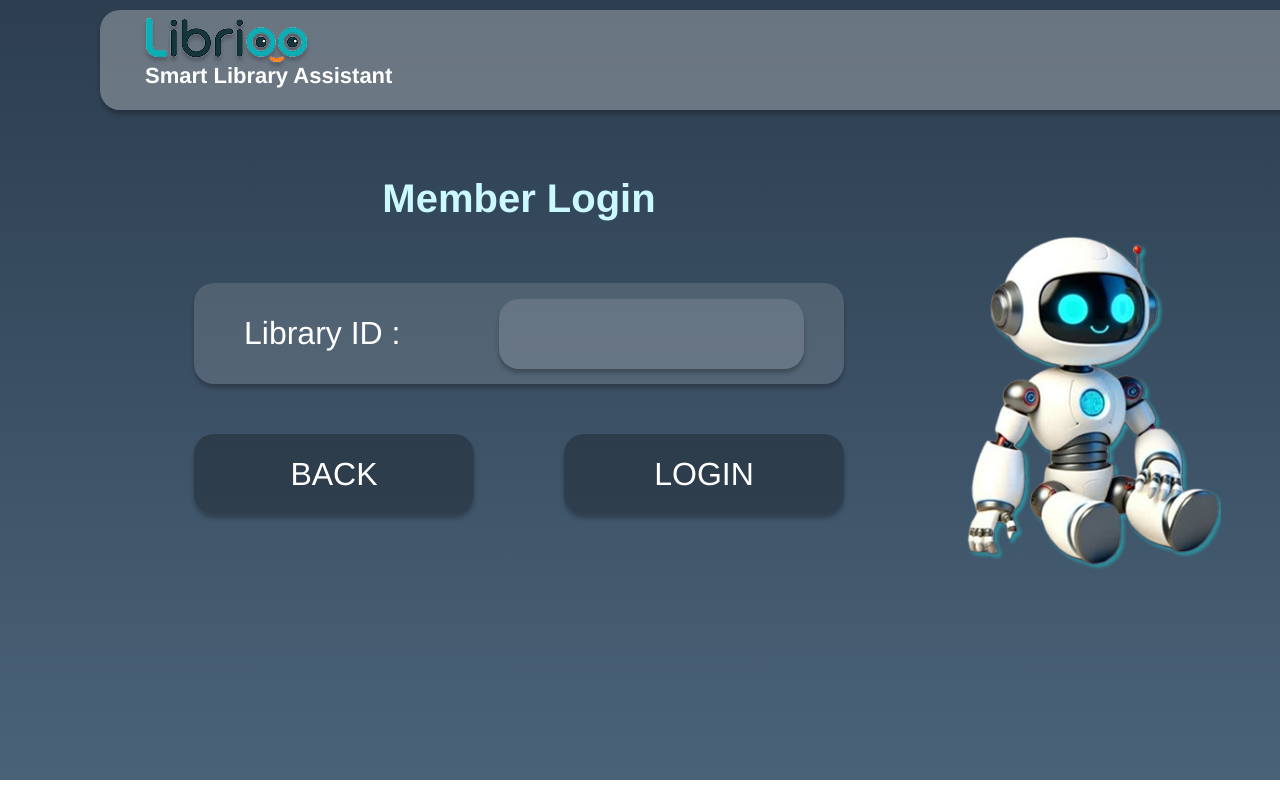
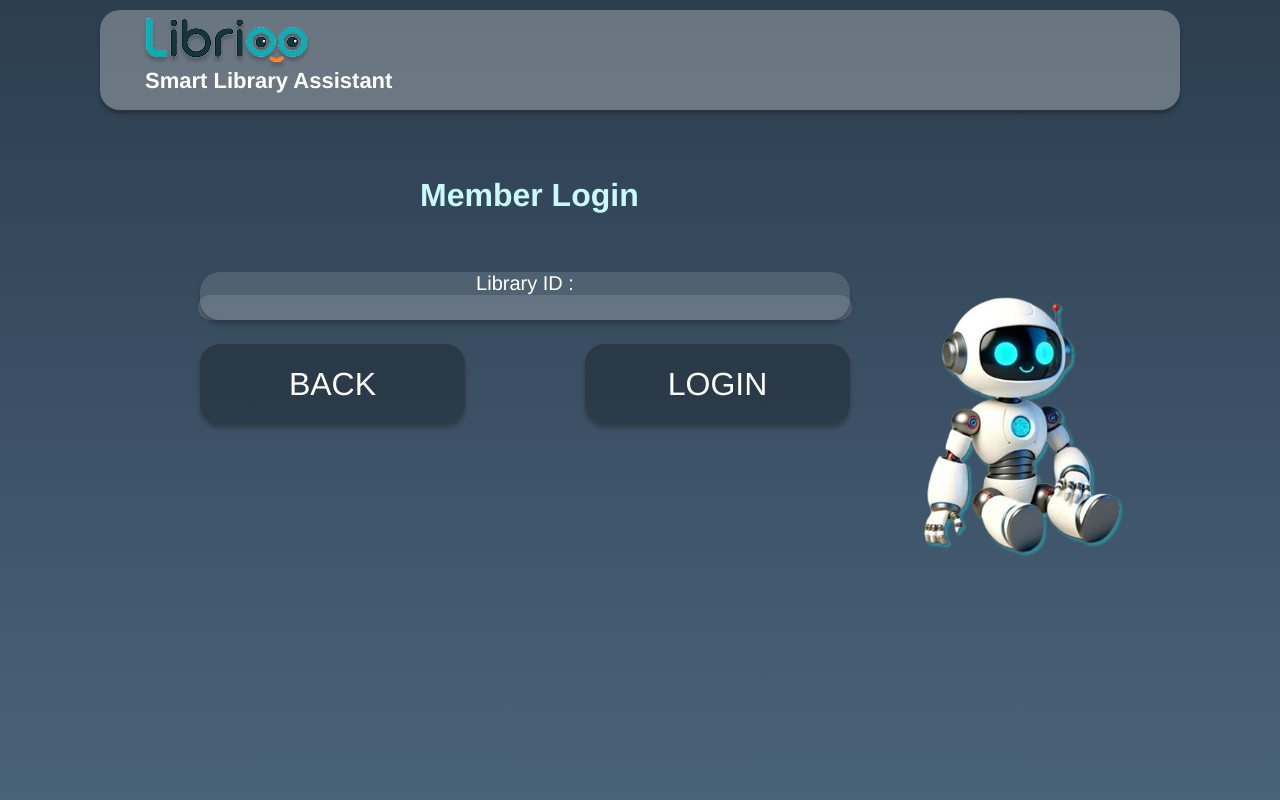
Before and after one commit to projectlibrioo-source/librioo-system, a React (Vite) app in the folder frontend/: page /robot/member-login in a window 1280 px wide. Built offline with nearby package versions, Linux system fonts and the light colour scheme.

Commit message:
Changed the member login and guest login page

```diff
--- a/frontend/src/robot/pages/GuestLogin.jsx
+++ b/frontend/src/robot/pages/GuestLogin.jsx
@@ -1,8 +1,8 @@
 import React, { useState } from "react";
 import { useNavigate } from "react-router-dom";
-import logolib31 from "../../assets/logolib3-1.png";
+import RobotLayout from "../layouts/RobotLayout";
 import robotImage from "../../assets/pixverse-image-effect-prompt-give-me-three-pic-removebg-preview-1-2.png";
-//import { guestLogin } from "../../BackendFunctions";
+// import { guestLogin } from "../../BackendFunctions";
 
 const GuestLogin = () => {
   const [guestId, setGuestId] = useState("");
@@ -10,8 +10,8 @@ const GuestLogin = () => {
 
   const handleLogin = (e) => {
     e.preventDefault();
-    guestLogin(guestId);
-    //console.log("Login with Guest ID:", guestId);
+    console.log("Login with Guest ID:", guestId);
+    // navigate("/robot/search");
   };
 
   const handleBack = () => {
@@ -19,68 +19,88 @@ const GuestLogin = () => {
   };
 
   return (
-    <main className="bg-[linear-gradient(180deg,#2c3e50_0%,#4a6278_100%)] w-full min-w-[1280px] min-h-[780px] relative">
+    <RobotLayout>
+      <div className="h-full flex flex-col overflow-y-auto overflow-x-hidden px-[100px]">
 
-      {/* HEADER - Exact match to Page 1 */}
-      <header className="absolute top-3.5 left-16 w-[1152px] h-[100px]">
-              <div className="absolute top-[10px] left-[100px] w-[1280px] h-[100px] bg-[#d9d9d959] rounded-[20px] shadow-[0px_4px_4px_#00000040]" />
-              <h2 className="absolute top-[45px] left-[145px] [-webkit-text-fill-color:white] [font-family:'Aldrich-Regular',Helvetica] font-normal text-white text-[22px] tracking-[0] leading-[normal] whitespace-nowrap">
-                Smart Library Assistant
-              </h2>
-              <img
-                className="absolute top-[5px] left-[130px] w-[191px] h-[72px] aspect-[2.86]"
-                alt="Logolib Smart Library Assistant"
-                src={logolib31}
-              />
-            </header>
+        {/* Title Section */}
+        <div style={{
+          display: 'flex',
+          justifyContent: 'flex-start', // 1. Align to left (Start)
 
-      {/* PAGE TITLE - Exact match to Page 1 */}
-      <section className="absolute top-[143px] left-[194px] w-[650px]">
-        <h1 className="[font-family:'ADLaM_Display-Regular',Helvetica] font-normal text-[#caf9ff] text-[40px] text-center tracking-[0] leading-[normal]">
+          /* 2. PUSH TITLE A LITTLE BIT FROM LEFT
+             - Change '200px' to adjust exact position.
+             - clamp(...) makes it responsive on smaller screens. */
+          paddingLeft: 'clamp(100px, 25vw, 320px)',
+
+          width: '100%',
+          marginBottom: 'clamp(20px, 4vh, 60px)',
+          marginTop: 'clamp(10px, 2vh, 40px)',
+          flexShrink: 0
+        }}>
+          <h1
+            className="[font-family:'ADLaM_Display-Regular',Helvetica] font-normal text-[#caf9ff] tracking-[0] leading-[normal]"
+            style={{ fontSize: 'clamp(24px, 4vh, 60px)' }}
+          >
             Guest Login
           </h1>
-      </section>
+        </div>
 
-      {/* FORM AREA */}
-      <form
-        onSubmit={handleLogin}
-        className="absolute top-[283px] left-[194px] w-[650px] h-[101px]"
-      >
-        {/* The Bigger Box */}
-        <div className="absolute top-0 left-0 w-full h-full bg-[#d9d9d926] rounded-[20px] shadow-[0px_4px_4px_#00000040]" />
+        {/* Content Area (Form + Robot) */}
+        <div style={{
+          paddingLeft: 'clamp(0px, 12vw, 100px)',
+          flex: 1,
+          minHeight: '100px',
+          display: 'flex',
+          overflow: 'visible',
+          paddingBottom: '20px'
+        }}>
+          <div style={{
+            display: 'flex',
+            flexDirection: 'row',
+            gap: 'clamp(15px, 4vw, 100px)',
+            alignItems: 'stretch',
+            width: '100%',
+            height: '100%'
+          }}>
 
+            {/* Left side: Form & Buttons */}
+            <div style={{
+              flex: 1,
+              minWidth: 0,
+              display: 'flex',
+              flexDirection: 'column',
+              gap: 'clamp(20px, 3vh, 50px)',
+              maxWidth: '650px'
+            }}>
+
+              {/* Input Group */}
+              <form onSubmit={handleLogin} className="w-full">
+                <div className="w-full bg-[#d9d9d926] rounded-[20px] shadow-[0px_4px_4px_#00000040] p-6 flex flex-col sm:flex-row items-center gap-4">
                   <label
                     htmlFor="guest-id"
-          className="absolute top-[32px] left-[50px] w-fit
-                    [-webkit-text-fill-color:white]
-                    [font-family:'Aldrich-Regular',Helvetica]
-                    font-normal text-[32px] tracking-[0] leading-[normal] whitespace-nowrap"
+                    className="whitespace-nowrap [-webkit-text-fill-color:white] [font-family:'Aldrich-Regular',Helvetica] font-normal text-[20px] sm:text-[24px] lg:text-[32px] tracking-[0] leading-[normal]"
                   >
                     Guest ID :
                   </label>
-
-        {/* The Input */}
                   <input
                     type="text"
                     id="guest-id"
                     value={guestId}
                     onChange={(e) => setGuestId(e.target.value)}
-          className="absolute top-[16px] right-[40px] w-[301px] h-[68px] bg-[#d9d9d926] rounded-[20px] shadow-[0px_4px_4px_#00000040] px-6 text-white text-[24px] [font-family:'Aldrich-Regular',Helvetica] focus:outline-none focus:ring-2 focus:ring-[#caf9ff]"
+                    className="flex-1 w-full h-[60px] bg-[#d9d9d926] rounded-[15px] shadow-inner px-4 text-white text-[20px] sm:text-[24px] [font-family:'Aldrich-Regular',Helvetica] focus:outline-none focus:ring-2 focus:ring-[#caf9ff]"
                     required
                   />
+                </div>
               </form>
 
-      {/* NAVIGATION - Back and Login buttons */}
-      <nav className="absolute top-[434px] left-[194px] w-[650px] flex justify-between">
+              {/* Navigation Buttons */}
+              <div className="flex flex-row gap-[120px] w-full">
                 <button
                   type="button"
                   onClick={handleBack}
-          className="w-[280px] h-[80px] flex items-center justify-center bg-[#00000045] rounded-[20px] shadow-[0px_4px_4px_#00000040] cursor-pointer transition-all hover:bg-[#00000060] focus:outline-none focus:ring-2 focus:ring-[#ff7421]"
+                  className="flex-1 h-[80px] flex items-center justify-center bg-[#00000045] rounded-[20px] shadow-[0px_4px_4px_#00000040] cursor-pointer transition-all hover:bg-[#00000060] focus:outline-none focus:ring-2 focus:ring-[#ff7421]"
                 >
-          <span className="flex items-center justify-center w-fit
-                    [-webkit-text-fill-color:white]
-                    [font-family:'Aldrich-Regular',Helvetica]
-                    font-normal text-[32px] tracking-[0] leading-[normal] whitespace-nowrap">
+                  <span className="[-webkit-text-fill-color:white] [font-family:'Aldrich-Regular',Helvetica] font-normal text-[clamp(20px,2.5vw,32px)]">
                     BACK
                   </span>
                 </button>
@@ -88,24 +108,45 @@ const GuestLogin = () => {
                 <button
                   type="submit"
                   onClick={handleLogin}
-          className="w-[280px] h-[80px] flex items-center justify-center bg-[#00000045] rounded-[20px] shadow-[0px_4px_4px_#00000040] cursor-pointer transition-all hover:bg-[#00000060] focus:outline-none focus:ring-2 focus:ring-[#ff7421]"
+                  className="flex-1 h-[80px] flex items-center justify-center bg-[#00000045] rounded-[20px] shadow-[0px_4px_4px_#00000040] cursor-pointer transition-all hover:bg-[#00000060] focus:outline-none focus:ring-2 focus:ring-[#ff7421]"
                 >
-          <span className="flex items-center justify-center w-fit
-                    [-webkit-text-fill-color:white]
-                    [font-family:'Aldrich-Regular',Helvetica]
-                    font-normal text-[32px] tracking-[0] leading-[normal] whitespace-nowrap">
+                  <span className="[-webkit-text-fill-color:white] [font-family:'Aldrich-Regular',Helvetica] font-normal text-[clamp(20px,2.5vw,32px)]">
                     LOGIN
                   </span>
                 </button>
-      </nav>
+              </div>
 
-      {/* ROBOT - Exact match to Page 1 */}
+            </div>
+
+            {/* Right side: Robot image */}
+            <div style={{
+              flexShrink: 0,
+              width: 'clamp(100px, 18vw, 400px)',
+              display: 'flex',
+              alignItems: 'flex-start',
+              overflow: 'hidden',
+
+              /* 3. PUSH ROBOT HIGHER
+                 Negative margin pulls the element up.
+                 Increase to -60px or -80px to go higher. */
+              marginTop: '-50px'
+            }}>
               <img
-        className="absolute top-[140px] left-[952px] w-[269px] h-[457px] aspect-[0.58] object-cover"
+                style={{
+                  width: '100%',
+                  height: 'auto',
+                  maxHeight: '600px',
+                  objectFit: 'contain'
+                }}
                 alt="Smart Library Assistant Robot"
                 src={robotImage}
               />
-    </main>
+            </div>
+
+          </div>
+        </div>
+      </div>
+    </RobotLayout>
   );
 };
 
--- a/frontend/src/robot/pages/MemberLogin.jsx
+++ b/frontend/src/robot/pages/MemberLogin.jsx
@@ -1,28 +1,23 @@
 import React, { useState } from "react";
 import { useNavigate } from "react-router-dom";
-import logolib31 from "../../assets/logolib3-1.png";
+import RobotLayout from "../layouts/RobotLayout";
 import robotImage from "../../assets/pixverse-image-effect-prompt-give-me-three-pic-removebg-preview-1-2.png";
 import { memberLogin } from "../../BackendFunctions";
-
 
 const MemberLogin = () => {
   const [libraryId, setLibraryId] = useState("");
   const navigate = useNavigate();
 
-  const handleLogin = async(e) => {
+  const handleLogin = async (e) => {
     e.preventDefault();
     const member = await memberLogin(libraryId);
 
-    if(member){
-      alert("Login Success")
-      navigate("/robot/search")
-
-    }else{
+    if (member) {
+      alert("Login Success");
+      navigate("/robot/search");
+    } else {
       alert("Invalid ID");
     }
-
-
-    //console.log("Login with Library ID:", libraryId);
   };
 
   const handleBack = () => {
@@ -30,93 +25,132 @@ const MemberLogin = () => {
   };
 
   return (
-    <main className="bg-[linear-gradient(180deg,#2c3e50_0%,#4a6278_100%)] w-full min-w-[1280px] min-h-[780px] relative">
+    <RobotLayout>
+      <div className="h-full flex flex-col overflow-y-auto overflow-x-hidden px-[100px]">
 
-      {/* HEADER - Exact match to Page 1 */}
-      <header className="absolute top-3.5 left-16 w-[1152px] h-[100px]">
-        <div className="absolute top-[10px] left-[100px] w-[1280px] h-[100px] bg-[#d9d9d959] rounded-[20px] shadow-[0px_4px_4px_#00000040]" />
-        <h2 className="absolute top-[45px] left-[145px] [-webkit-text-fill-color:white] [font-family:'Aldrich-Regular',Helvetica] font-normal text-white text-[22px] tracking-[0] leading-[normal] whitespace-nowrap">
-          Smart Library Assistant
-        </h2>
-        <img
-          className="absolute top-[5px] left-[130px] w-[191px] h-[72px] aspect-[2.86]"
-          alt="Logolib Smart Library Assistant"
-          src={logolib31}
-        />
-      </header>
+        {/* Title Section */}
+        <div style={{
+          display: 'flex',
+          justifyContent: 'flex-start', // Align start
 
-      {/* PAGE TITLE - Exact match to Page 1 */}
-      <section className="absolute top-[143px] left-[194px] w-[650px]">
-        <h1 className="[font-family:'ADLaM_Display-Regular',Helvetica] font-normal text-[#caf9ff] text-[40px] text-center tracking-[0] leading-[normal]">
+          /* MATCHING GUEST LOGIN STYLE:
+             Pushes the title to the right, exactly like the Guest page. */
+          paddingLeft: 'clamp(100px, 25vw, 320px)',
+
+          width: '100%',
+          marginBottom: 'clamp(20px, 4vh, 60px)',
+          marginTop: 'clamp(10px, 2vh, 40px)',
+          flexShrink: 0
+        }}>
+          <h1
+            className="[font-family:'ADLaM_Display-Regular',Helvetica] font-normal text-[#caf9ff] tracking-[0] leading-[normal]"
+            style={{ fontSize: 'clamp(24px, 4vh, 60px)' }}
+          >
             Member Login
           </h1>
-      </section>
+        </div>
 
-      {/* FORM AREA*/}
-      <form
-        onSubmit={handleLogin}
-        className="absolute top-[283px] left-[194px] w-[650px] h-[101px]"
-      >
-        {/* The Bigger Box */}
-        <div className="absolute top-0 left-0 w-full h-full bg-[#d9d9d926] rounded-[20px] shadow-[0px_4px_4px_#00000040]" />
+        {/* Content Area (Form + Robot) */}
+        <div style={{
+          paddingLeft: 'clamp(0px, 12vw, 100px)',
+          flex: 1,
+          minHeight: '100px',
+          display: 'flex',
+          overflow: 'visible',
+          paddingBottom: '20px'
+        }}>
+          <div style={{
+            display: 'flex',
+            flexDirection: 'row',
+            gap: 'clamp(15px, 4vw, 100px)',
+            alignItems: 'stretch',
+            width: '100%',
+            height: '100%'
+          }}>
 
+            {/* Left side: Form & Buttons */}
+            <div style={{
+              flex: 1,
+              minWidth: 0,
+              display: 'flex',
+              flexDirection: 'column',
+              gap: 'clamp(20px, 3vh, 50px)',
+              maxWidth: '650px'
+            }}>
+
+              {/* Input Group */}
+              <form onSubmit={handleLogin} className="w-full">
+                <div className="w-full bg-[#d9d9d926] rounded-[20px] shadow-[0px_4px_4px_#00000040] p-6 flex flex-col sm:flex-row items-center gap-4">
                   <label
                     htmlFor="library-id"
-        className="absolute top-[32px] left-[50px] w-fit
-                    [-webkit-text-fill-color:white]
-                    [font-family:'Aldrich-Regular',Helvetica]
-                    font-normal text-[32px] tracking-[0] leading-[normal] whitespace-nowrap"
+                    className="whitespace-nowrap [-webkit-text-fill-color:white] [font-family:'Aldrich-Regular',Helvetica] font-normal text-[20px] sm:text-[24px] lg:text-[32px] tracking-[0] leading-[normal]"
                   >
                     Library ID :
                   </label>
-
-        {/* The Input */}
                   <input
                     type="text"
                     id="library-id"
                     value={libraryId}
                     onChange={(e) => setLibraryId(e.target.value)}
-          className="absolute top-[16px] right-[40px] w-[301px] h-[68px] bg-[#d9d9d926] rounded-[20px] shadow-[0px_4px_4px_#00000040] px-6 text-white text-[24px] [font-family:'Aldrich-Regular',Helvetica] focus:outline-none focus:ring-2 focus:ring-[#caf9ff]"
+                    className="flex-1 w-full h-[60px] bg-[#d9d9d926] rounded-[15px] shadow-inner px-4 text-white text-[20px] sm:text-[24px] [font-family:'Aldrich-Regular',Helvetica] focus:outline-none focus:ring-2 focus:ring-[#caf9ff]"
                     required
                   />
+                </div>
               </form>
 
-      {/* NAVIGATION - Back and Login buttons */}
-      <nav className="absolute top-[434px] left-[194px] w-[650px] flex justify-between">
+              {/* Navigation Buttons */}
+              <div className="flex flex-row gap-[120px] w-full">
                 <button
                   type="button"
                   onClick={handleBack}
-          className="w-[280px] h-[80px] flex items-center justify-center bg-[#00000045] rounded-[20px] shadow-[0px_4px_4px_#00000040] cursor-pointer transition-all hover:bg-[#00000060] focus:outline-none focus:ring-2 focus:ring-[#ff7421]"
+                  className="flex-1 h-[80px] flex items-center justify-center bg-[#00000045] rounded-[20px] shadow-[0px_4px_4px_#00000040] cursor-pointer transition-all hover:bg-[#00000060] focus:outline-none focus:ring-2 focus:ring-[#ff7421]"
                 >
-          <span className="flex items-center justify-center w-fit
-                    [-webkit-text-fill-color:white]
-                    [font-family:'Aldrich-Regular',Helvetica]
-                    font-normal text-[32px] tracking-[0] leading-[normal] whitespace-nowrap">
+                  <span className="[-webkit-text-fill-color:white] [font-family:'Aldrich-Regular',Helvetica] font-normal text-[clamp(20px,2.5vw,32px)]">
                     BACK
                   </span>
                 </button>
 
                 <button
-          type="submit"
+                  type="button"
                   onClick={handleLogin}
-          className="w-[280px] h-[80px] flex items-center justify-center bg-[#00000045] rounded-[20px] shadow-[0px_4px_4px_#00000040] cursor-pointer transition-all hover:bg-[#00000060] focus:outline-none focus:ring-2 focus:ring-[#ff7421]"
+                  className="flex-1 h-[80px] flex items-center justify-center bg-[#00000045] rounded-[20px] shadow-[0px_4px_4px_#00000040] cursor-pointer transition-all hover:bg-[#00000060] focus:outline-none focus:ring-2 focus:ring-[#ff7421]"
                 >
-          <span className="flex items-center justify-center w-fit
-                    [-webkit-text-fill-color:white]
-                    [font-family:'Aldrich-Regular',Helvetica]
-                    font-normal text-[32px] tracking-[0] leading-[normal] whitespace-nowrap">
+                  <span className="[-webkit-text-fill-color:white] [font-family:'Aldrich-Regular',Helvetica] font-normal text-[clamp(20px,2.5vw,32px)]">
                     LOGIN
                   </span>
                 </button>
-      </nav>
+              </div>
 
-      {/* ROBOT - Exact match to Page 1 */}
+            </div>
+
+            {/* Right side: Robot image */}
+            <div style={{
+              flexShrink: 0,
+              width: 'clamp(100px, 18vw, 400px)',
+              display: 'flex',
+              alignItems: 'flex-start',
+              overflow: 'hidden',
+
+              /* MATCHING GUEST LOGIN STYLE:
+                 Lifts the robot image up by 50px */
+              marginTop: '-50px'
+            }}>
               <img
-        className="absolute top-[140px] left-[952px] w-[269px] h-[457px] aspect-[0.58] object-cover"
+                style={{
+                  width: '100%',
+                  height: 'auto',
+                  maxHeight: '600px',
+                  objectFit: 'contain'
+                }}
                 alt="Smart Library Assistant Robot"
                 src={robotImage}
               />
-    </main>
+            </div>
+
+          </div>
+        </div>
+      </div>
+    </RobotLayout>
   );
 };
 
```
Lines whose indentation alone changed are shown as unchanged.
